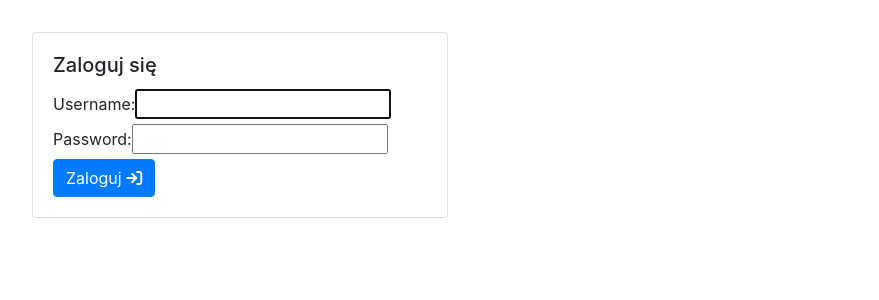
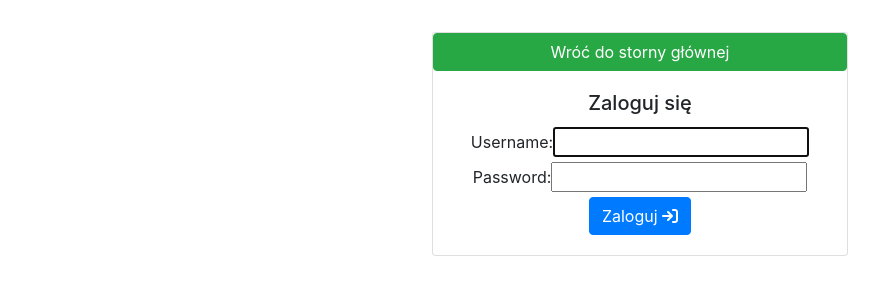
Before and after one commit to Rakiet/django-kino, a Django app: page /login/ in a window 1280 px wide. Shown: the top 300 px of the page, without its empty margins (0-879 px from the left). Run offline with Django 3.2, Linux system fonts and the light colour scheme; some libraries are stand-ins or nearby versions.

Commit message:
center login ang singup form and add button

```diff
--- a/templates/registration/login.html
+++ b/templates/registration/login.html
@@ -1,7 +1,9 @@
 {% extends 'main.html' %}
 {% load bootstrap %}
 {% block site %}
+<center>
     <div class="card" style="width: 26rem;">
+        <a href="{% url 'allMovies' %}" class="btn btn-success">Wróć do storny głównej</a>
         <div class="card-body">
             <h5 class="card-title">Zaloguj się</h5>
             <form method="post">
@@ -12,4 +14,5 @@
              </form>
         </div>
     </div>
+</center>
 {% endblock %}
--- a/templates/signup.html
+++ b/templates/signup.html
@@ -1,7 +1,9 @@
 {% extends 'main.html' %}
 {% load bootstrap %}
 {% block site %}
+<center>
     <div class="card" style="width: 26rem;">
+        <a href="{% url 'allMovies' %}" class="btn btn-success">Wróć do storny głównej</a>
         <div class="card-body">
             <h5 class="card-title">Rejestracja</h5>
             <form method="post">
@@ -12,4 +14,5 @@
              </form>
         </div>
     </div>
+</center>
 {% endblock %}
```
Also changed, not shown: db.sqlite3.
